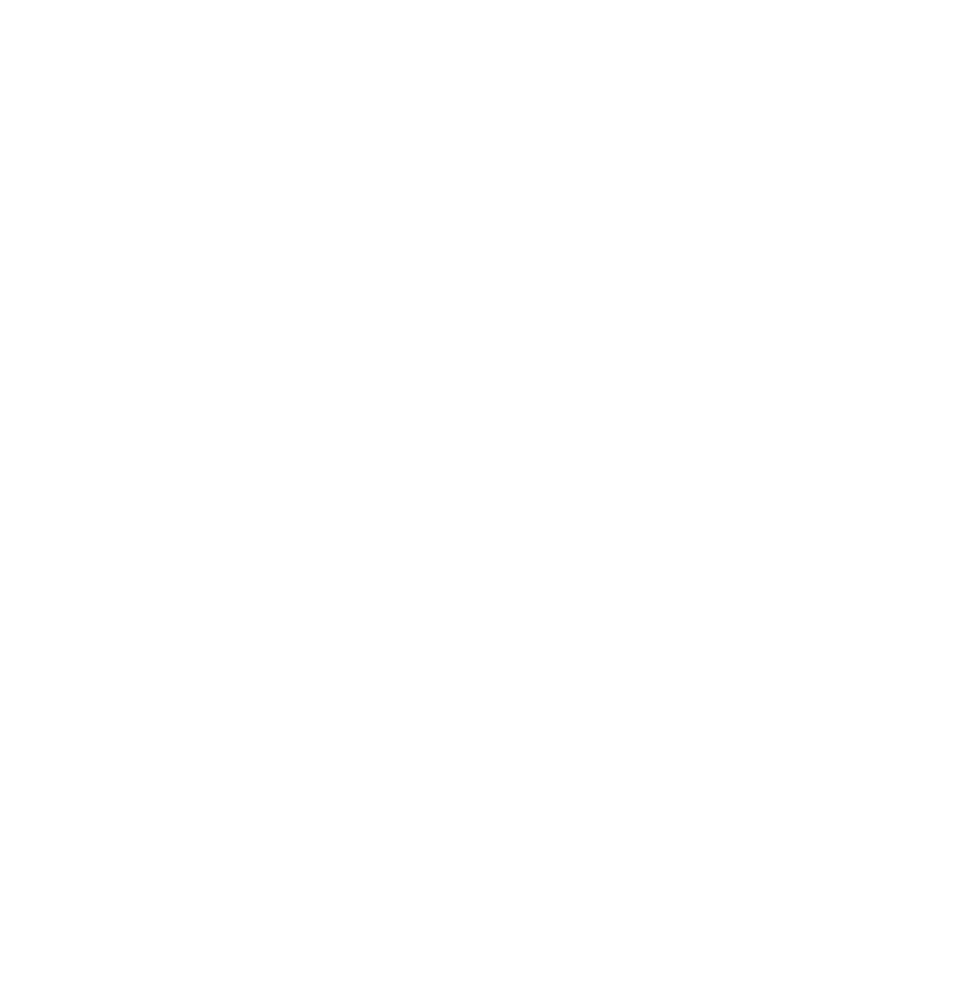
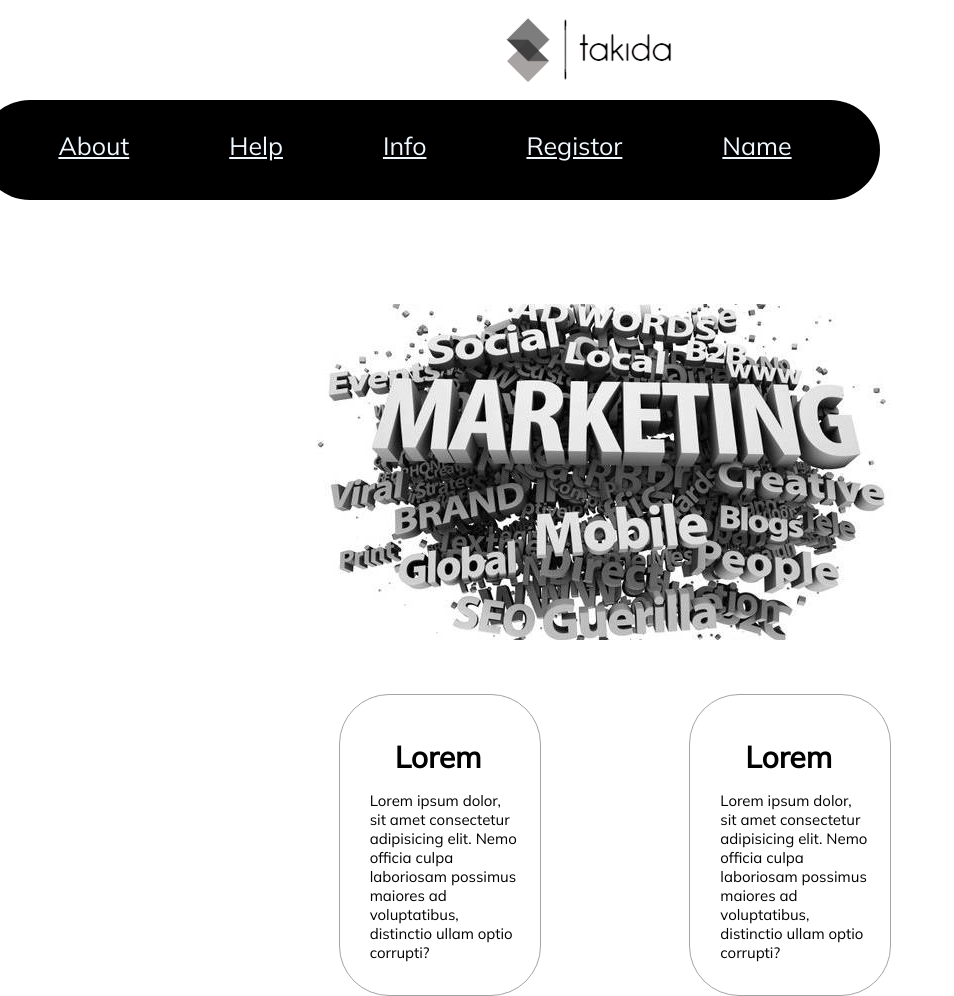
Before and after one commit to 0611pixelcode/Agenstvo-Reklamnoe, a plain HTML site: page index.html in a window 1280 px wide. Shown: the whole page, without its empty margins (0-954 px from the left). Before the commit the page ends 800 px from the top, so only its background shows below. Drawn offline with Linux system fonts and the light colour scheme.

Commit message:
Заканчивание

```diff
--- a/index.html
+++ b/index.html
@@ -6,8 +6,66 @@
   <meta name="viewport" content="width=device-width, initial-scale=1.0">
   <title>Document</title>
   <link rel="stylesheet" href="scyle.css">
+  <link rel="preconnect" href="https://fonts.googleapis.com">
+  <link rel="preconnect" href="https://fonts.gstatic.com" crossorigin>
+  <link href="https://fonts.googleapis.com/css2?family=Mulish&display=swap" rel="stylesheet">
 </head>
 <body>
+
+  <div class="container">
+
+    <div class="header">
+      <img src="foto/preview_image20210709-31688-19r6kc-removebg-preview.png" alt="" class="logo">
+      <div class="header-display">
+        <ul class="header-list">
+          <li class="header-list-item">
+            <a href="" class="header-list-item-decoration">About</a>
+          </li>
+
+          <li class="header-list-item">
+            <a href="" class="header-list-item-decoration">Help</a>
+          </li>
+
+          <li class="header-list-item">
+            <a href="" class="header-list-item-decoration">Info</a>
+          </li>
+
+          <li class="header-list-item">
+            <a href="" class="header-list-item-decoration">Registor</a>
+          </li>
+
+          <li class="header-list-item">
+            <a href="" class="header-list-item-decoration">Name</a>
+          </li>
+        </ul>
+      </div>
+
+
+
+    </div>
+    <img src="foto/53f7361d11f89_marketing.webp" alt="" class="Marketing-foto">
+
+    <div class="Marketing">
+      <div class="Marketing-info">
+        <h2 class="Marketing-info-Loremchik">
+          Lorem
+        </h2>
+
+        <p class="Marketing-info-tekst">Lorem ipsum dolor, sit amet consectetur adipisicing elit. Nemo officia culpa laboriosam possimus maiores ad voluptatibus, distinctio ullam optio corrupti?</p>
+      </div>
+
+      <div class="Marketing-info">
+        <h2 class="Marketing-info-Loremchik">
+          Lorem
+        </h2>
+
+        <p class="Marketing-info-tekst">Lorem ipsum dolor, sit amet consectetur adipisicing elit. Nemo officia culpa laboriosam possimus maiores ad voluptatibus, distinctio ullam optio corrupti?</p>
+      </div>
+    </div>
+
+
+
+  </div>
 
 
 
--- a/scyle.css
+++ b/scyle.css
@@ -0,0 +1,96 @@
+body{
+  margin: 0px;
+  padding: 0px;
+}
+
+.container{
+  width: 800px;
+  margin-left: auto;
+  margin-right: auto;
+}
+
+ul{
+  list-style-type: none;
+}
+
+
+.logo{
+  width: 500px;
+  margin-left: 100px;
+  margin-top: -200px;
+}
+
+.header-display{
+
+  position: absolute;
+  top: 100px;
+  right: 400px;
+  width: 900px;
+  height: 100px;
+  background-color: black;
+  border-radius: 50px;
+}
+
+.header-list{
+  display: flex;
+  align-self: center;
+  justify-content: center;
+  margin-top: 30px;
+  margin-left: 50px;
+}
+
+.header-list-item{
+  margin-right: 100px;
+}
+
+.header-list-item-decoration{
+  color: aliceblue;
+  font-size: 25px;
+  font-family: 'Mulish', sans-serif;
+  transition: all 0.5s;
+}
+
+.header-list-item-decoration:hover{
+  color: chocolate;
+
+}
+
+.Marketing{
+  display: flex;
+  justify-content: space-evenly;
+  margin-top: 50px;
+}
+
+.Marketing-info{
+  display: flex;
+  align-self: center;
+  justify-content: center;
+  flex-direction: column;
+  width: 200px;
+  height: 300px;
+  border: 0.5px solid rgb(165, 164, 164);
+  border-radius: 50px;
+  margin-right: 50px;
+
+}
+
+.Marketing-info-Loremchik{
+  font-size: 30px;
+  font-family: "Mulish";
+  margin-left: 55px;
+  font-weight: 900;
+
+}
+
+.Marketing-info-tekst{
+  width: 150px;
+  font-size: 15px;
+  font-family: "Mulish";
+  margin-left: 30px;
+  margin-top: -10px;
+
+}
+
+.Marketing-foto{
+  margin-left: 60px;
+}
```
Also changed, not shown: foto/53f7361d11f89_marketing.webp (added), foto/preview_image20210709-31688-19r6kc-removebg-preview.png (added).
